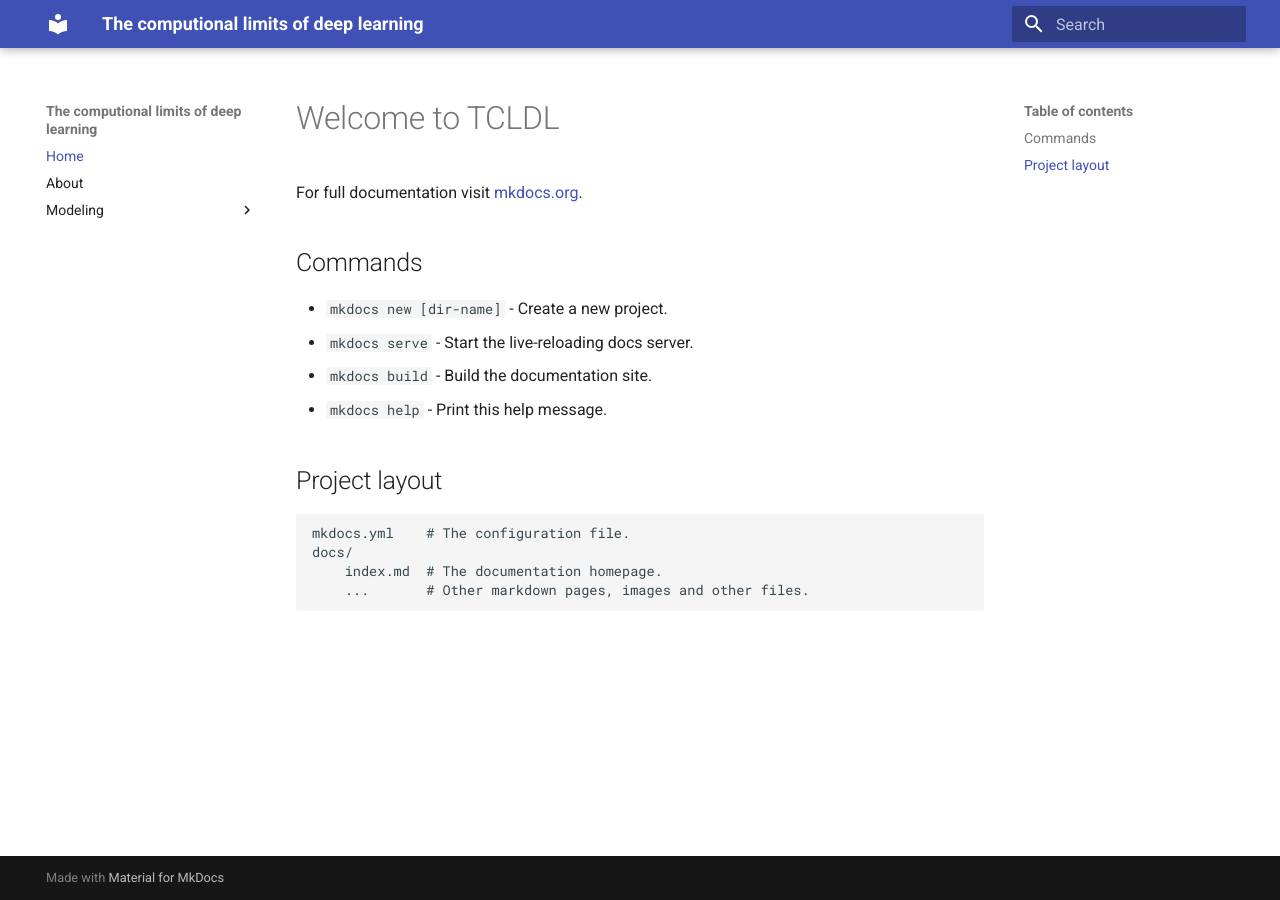
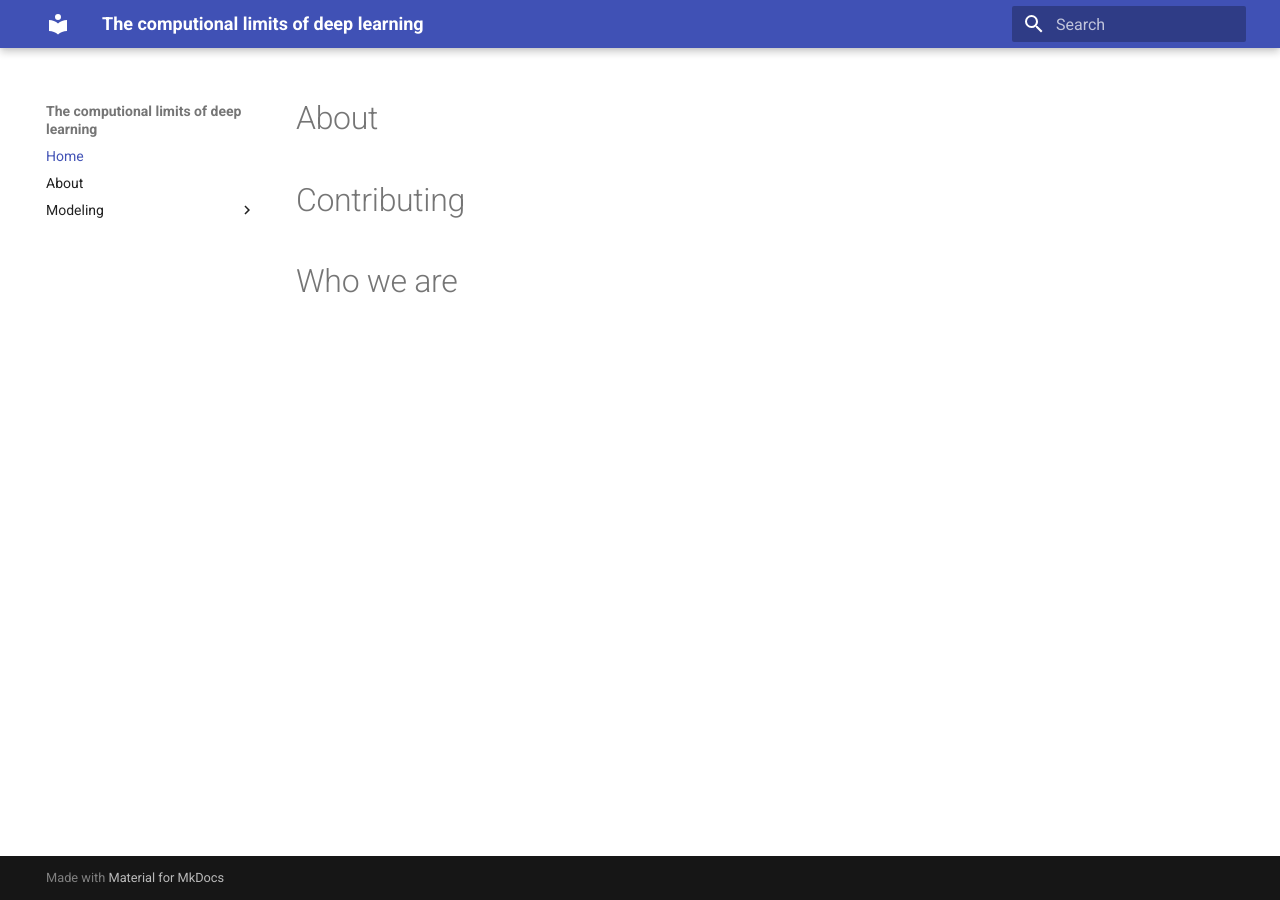
Before and after one commit to UnBArqDsw/2020.1_G2_ProjetoX, an MkDocs documentation site: the page built from documentation/docs/index.md, in a window 1280 px wide. Built offline with MkDocs 1.6.1 and Material for MkDocs 9.7.7, drawn with Linux system fonts in a browser that asks for light colours.

```diff
--- a/documentation/docs/index.md
+++ b/documentation/docs/index.md
@@ -1,3 +1,10 @@
+# About
+
+# Contributing
+
+# Who we are
+
+<!---
 # Welcome to TCLDL
 
 For full documentation visit [mkdocs.org](http://mkdocs.org).
@@ -11,7 +18,8 @@
 
 ## Project layout
 
-    mkdocs.yml    # The configuration file.
+    mkdocs.yml    # The cdocker run -it -p 8080:8080 imagenameonfiguration file.
     docs/
         index.md  # The documentation homepage.
         ...       # Other markdown pages, images and other files.
+-->
```
Also changed, not shown: README.md.
